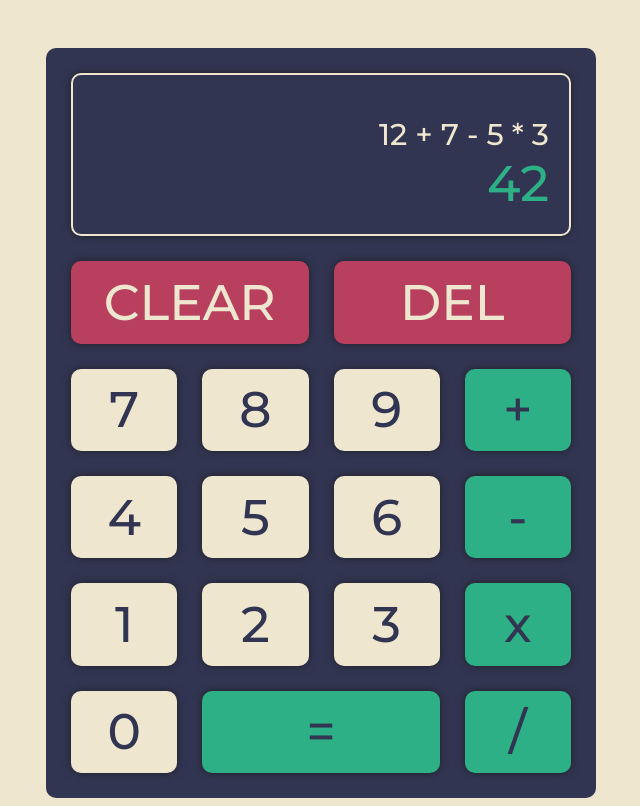
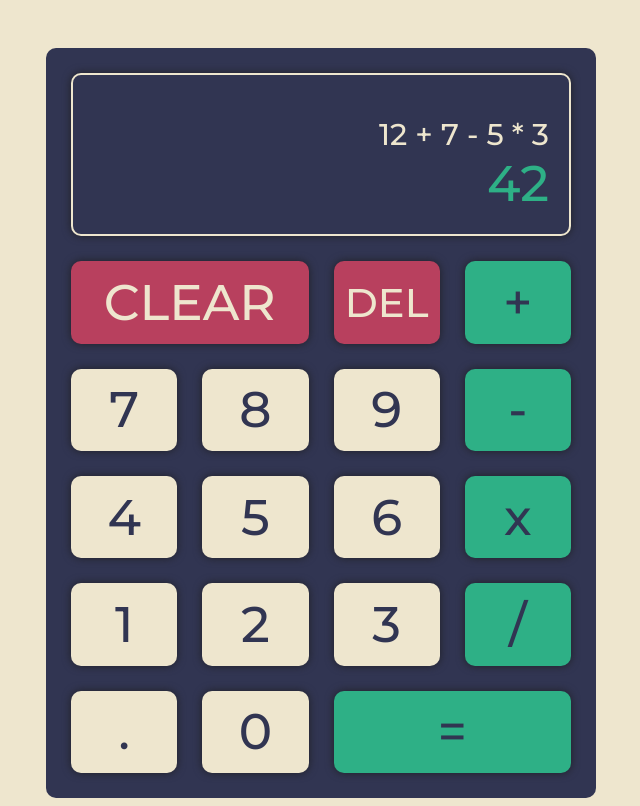
Before and after one commit to deliags/Calculator, a plain HTML site: page index.html in a window 1280 px wide. Shown: the whole page, without its empty margins (319-959 px from the left). Drawn offline with Linux system fonts and the light colour scheme.

Commit message:
Changed layout of buttons to accomodate decimal
Added decimal button to allow the user to type decimal numbers.
Changed layout: Del button resized to one space to make space
for plus button, which is now on the top-right.Zero button
also resized and moved to center so decimal button can exist
on the bottom left.

```diff
--- a/index.html
+++ b/index.html
@@ -26,21 +26,22 @@
       <div class="control clear">CLEAR</div>
       <div class="control delete">DEL</div>
 
+      <div class="operator plus">+</div>
       <div class="number seven">7</div>
       <div class="number eight">8</div>
       <div class="number nine">9</div>
-      <div class="operator plus">+</div>
+      <div class="operator minus">-</div>
       <div class="number four">4</div>
       <div class="number five">5</div>
       <div class="number six">6</div>
-      <div class="operator minus">-</div>
+      <div class="operator multiply">x</div>
       <div class="number one">1</div>
       <div class="number two">2</div>
       <div class="number three">3</div>
-      <div class="operator multiply">x</div>
+      <div class="operator divide">/</div>
+      <div class="number period">.</div>
       <div class="number zero">0</div>
       <div class="operator equals">=</div>
-      <div class="operator divide">/</div>
 
 
 
--- a/style.css
+++ b/style.css
@@ -79,6 +79,11 @@ body{
   align-items: center;
 }
 
+.delete{
+  grid-column: span 1;
+  font-size: 40px;
+}
+
 .equals{
   grid-column: span 2;
   display: flex;
```
